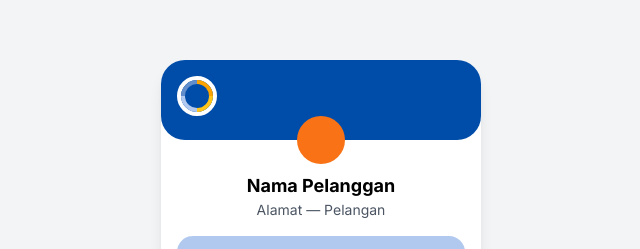
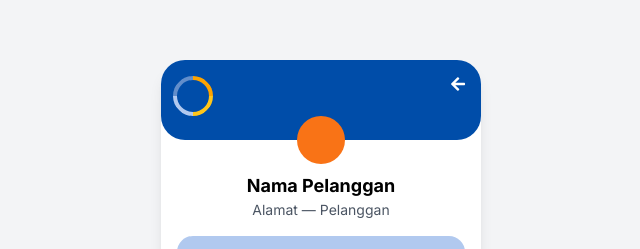
Before and after one commit to SasongkoTuna/Page2_RTC, a plain HTML site: page index.html in a window 1280 px wide. Shown: the part 166-415 px from the top of the page, 319-959 px from the left. Drawn offline with nearby package versions, Linux system fonts and the light colour scheme.

Commit message:
index.html

```diff
--- a/index.html
+++ b/index.html
@@ -19,14 +19,17 @@
 <body class="bg-gray-100 flex items-center justify-center min-h-screen">
     <div class="bg-white rounded-3xl shadow-lg w-80 overflow-hidden">
         <div class="bg-[#004da9] pt-16 pb-4 relative flex justify-center rounded-b-3xl">
-            <div class="absolute top-0 left-0 m-4 w-10 h-10 rounded-full border-4 border-white flex items-center justify-center">
-                <div class="absolute top-0 left-0 w-full h-full rounded-full border-4 circle-segment"></div>
+            <a href="https://sasongkotuna.github.io/Page1-of-RTC/" class="absolute top-4 right-4 text-white hover:text-gray-200">
+                <i class="fas fa-arrow-left"></i>
+            </a>
+            <div class="absolute top-0 left-0 m-4 w-10 h-10 rounded-full flex items-center justify-center">
+                <div class="absolute top-0 left-0 w-full h-full rounded-full border-4 circle-segment bg-transparent" style="width: 100%; height: 100%; left: -10%;"></div>
             </div>
             <div class="absolute top-10 m-4 w-12 h-12 rounded-full bg-orange-500"></div>
         </div>
         <div class="p-4 text-center">
             <h1 class="text-lg font-bold mt-4">Nama Pelanggan</h1>
-            <p class="text-gray-600 text-sm">Alamat — Pelangan</p>
+            <p class="text-gray-600 text-sm">Alamat — Pelanggan</p>
         </div>
         <div class="bg-[#b1c9ef] p-4 rounded-2xl mx-4 mb-4">
             <h2 class="text-center font-bold mb-2">Kondisi Air</h2>
```
